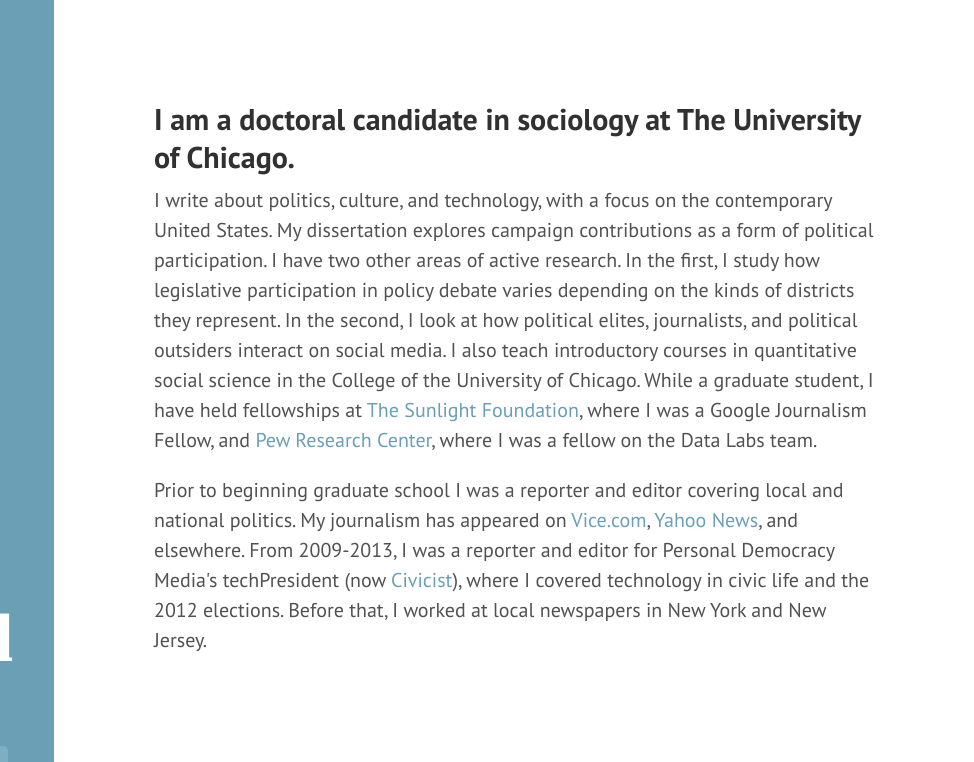
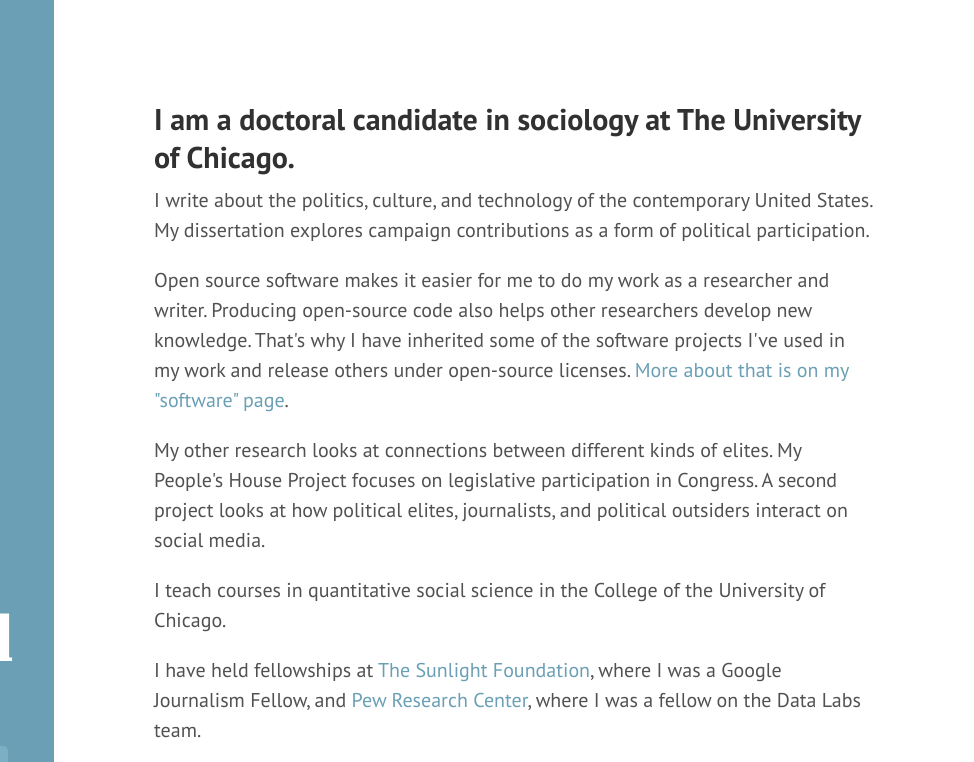
Before and after one commit to nclarkjudd/nclarkjudd.github.io, a plain HTML site: page category/notes.html in a window 1280 px wide. Shown: the top 762 px of the page, 306-1280 px from the left. Drawn offline with Linux system fonts and the light colour scheme; a web font is replaced by a local one.

Commit message:
some updates

```diff
--- a/category/notes.html
+++ b/category/notes.html
@@ -61,8 +61,12 @@
 	</div>
 </div>		<div class="content container">
 	<h2>I am a doctoral candidate in sociology at The University of Chicago.</h2>
-<p>I write about politics, culture, and technology, with a focus on the contemporary United States. My dissertation explores campaign contributions as a form of political participation. I have two other areas of active research. In the first, I study how legislative participation in policy debate varies depending on the kinds of districts they represent. In the second, I look at how political elites, journalists, and political outsiders interact on social media. I also teach introductory courses in quantitative social science in the College of the University of Chicago. While a graduate student, I have held fellowships at <a href="http://www.sunlightfoundation.org">The Sunlight Foundation</a>, where I was a Google Journalism Fellow, and <a href="http://www.pewresearch.org">Pew Research Center</a>, where I was a fellow on the Data Labs team.</p>
-<p>Prior to beginning graduate school I was a reporter and editor covering local and national politics. My journalism has appeared on <a href="http://www.vice.com">Vice.com</a>, <a href="http://news.yahoo.com">Yahoo News</a>, and elsewhere. From 2009-2013, I was a reporter and editor for Personal Democracy Media's techPresident (now <a href="http://www.civichall.org/civicist">Civicist</a>), where I covered technology in civic life and the 2012 elections. Before that, I worked at local newspapers in New York and New Jersey.</p>
+<p>I write about the politics, culture, and technology of the contemporary United States. My dissertation explores campaign contributions as a form of political participation.</p>
+<p>Open source software makes it easier for me to do my work as a researcher and writer. Producing open-source code also helps other researchers develop new knowledge. That's why I have inherited some of the software projects I've used in my work and release others under open-source licenses. <a href="./software.html">More about that is on my "software" page</a>.</p>
+<p>My other research looks at connections between different kinds of elites. My People's House Project focuses on legislative participation in Congress. A second project looks at how political elites, journalists, and political outsiders interact on social media.</p>
+<p>I teach courses in quantitative social science in the College of the University of Chicago.</p>
+<p>I have held fellowships at <a href="http://www.sunlightfoundation.org">The Sunlight Foundation</a>, where I was a Google Journalism Fellow, and <a href="http://www.pewresearch.org">Pew Research Center</a>, where I was a fellow on the Data Labs team.</p>
+<p>Prior to graduate school I worked as a reporter and editor covering local and national politics. My journalism has appeared on <a href="http://www.vice.com">Vice.com</a>, <a href="http://news.yahoo.com">Yahoo News</a>, and elsewhere. From 2009-2013, I was a reporter and editor for Personal Democracy Media's techPresident (now <a href="http://www.civichall.org/civicist">Civicist</a>), where I covered technology in civic life and the 2012 elections. Before that, I worked at local newspapers in New York and New Jersey.</p>
 		</div>
 		<script>
   (function(i,s,o,g,r,a,m){i['GoogleAnalyticsObject']=r;i[r]=i[r]||function(){
```
Also changed, not shown: index.html (+6 -2 lines).
